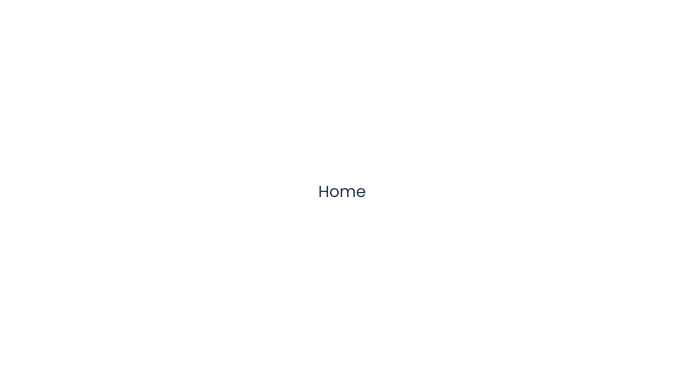
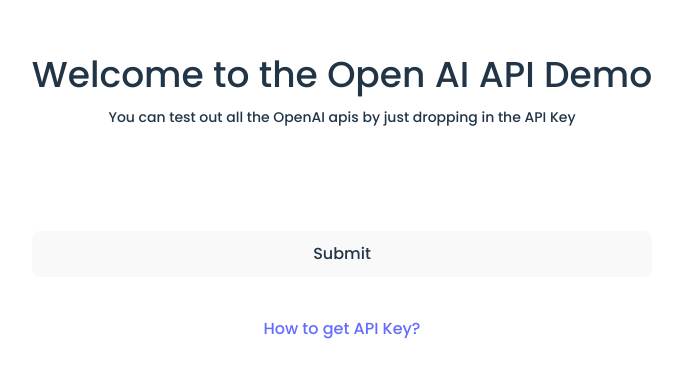
Before and after one commit to adithya-s-k/ChadGPT, a React (Vite) app: page / in a window 1280 px wide. Shown: the part 208-586 px from the top of the page, without its empty margins (298-980 px from the left). Built offline with nearby package versions, Linux system fonts and the light colour scheme.

Commit message:
created home page and added try catch statments everywhere - Adithya S K

```diff
--- a/package.json
+++ b/package.json
@@ -9,11 +9,13 @@
     "preview": "vite preview"
   },
   "dependencies": {
+    "js-cookie": "^3.0.1",
     "openai": "^3.1.0",
     "react": "^18.2.0",
     "react-dom": "^18.2.0",
     "react-dotenv": "^0.1.3",
-    "react-router-dom": "^6.7.0"
+    "react-router-dom": "^6.7.0",
+    "react-toastify": "^9.1.1"
   },
   "devDependencies": {
     "@types/react": "^18.0.26",
--- a/src/pages/Home.jsx
+++ b/src/pages/Home.jsx
@@ -1,5 +1,21 @@
 import React from 'react';
 
 export default function Home() {
-  return <div>Home</div>;
+  return (
+    <>
+      <div className="flex flex-col">
+        <h1 className="md:font-semibold text-base md:text-4xl my-3">
+          Welcome to the Open AI API Demo
+        </h1>
+        <span className="md:font-semibold text-base md:text-sm mb-6">
+          You can test out all the OpenAI apis by just dropping in the API Key
+        </span>
+        <input className="h-10 mt-6 mb-4" type="text" name="apiKey" />
+        <button className="mb-10">Submit</button>
+        <a href="http://">
+          <h3>How to get API Key?</h3>
+        </a>
+      </div>
+    </>
+  );
 }
--- a/src/pages/ImageGenerator.jsx
+++ b/src/pages/ImageGenerator.jsx
@@ -18,11 +18,19 @@
   const generateImage = async () => {
     setPlaceholder(`Search ${prompt}..`);
     setLoading(true);
-    const res = await openai.createImage({
-      prompt: prompt,
-      n: 1,
-      size: '512x512',
-    });
+    try {
+      const res = await openai.createImage({
+        prompt: prompt,
+        n: 1,
+        size: '512x512',
+      });
+      setLoading(false);
+      setResult(res.data.data[0].url);
+    } catch (error) {
+      setLoading(false);
+      setPlaceholder('Something went wrong..');
+      toast('Something went wrong..', { error });
+    }
     setLoading(false);
     setResult(res.data.data[0].url);
   };
--- a/src/pages/Selection.jsx
+++ b/src/pages/Selection.jsx
@@ -4,6 +4,7 @@
 import Translation from '../components/Translation';
 import { arrayItems } from '../AIOptions';
 import { useState } from 'react';
+import { toast } from 'react-toastify';
 
 function App() {
   const configuration = new Configuration({
@@ -21,8 +22,12 @@
 
   const doStuff = async () => {
     let object = { ...option, prompt: input };
-
-    const response = await openai.createCompletion(object);
+    try {
+      const response = await openai.createCompletion(object);
+      setResult(response.data.choices[0].text);
+    } catch (error) {
+      toast('Something went wrong..', { error });
+    }
 
     setResult(response.data.choices[0].text);
   };
```
Also changed, not shown: 1 other file (tests, documents, lock files or other folders).
